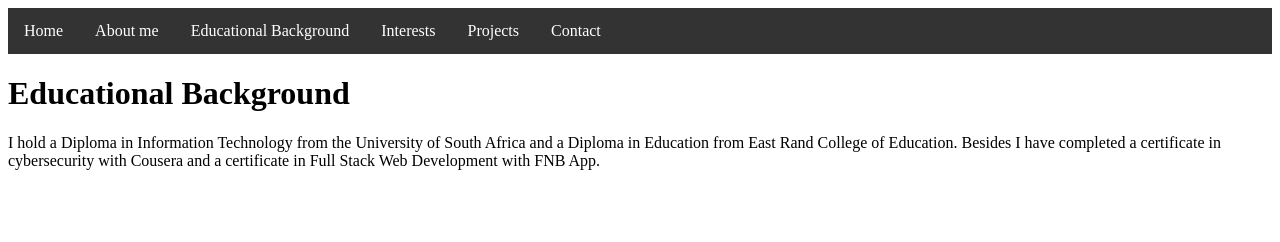
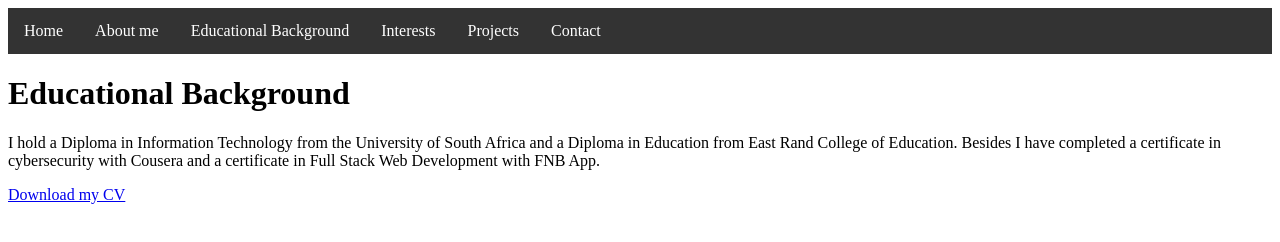
Before and after one commit to Conroy-a11y/Portfolio_Hackaton, a plain HTML site: page education.html in a window 1280 px wide. Drawn offline with Linux system fonts and the light colour scheme.

Commit message:
Update education.html
updatind education.html page

```diff
--- a/education.html
+++ b/education.html
@@ -21,5 +21,6 @@
   I hold a Diploma in Information Technology from the University of South Africa
   and a Diploma in Education from East Rand College of Education. Besides I have completed a certificate in cybersecurity with Cousera
   and a certificate in Full Stack Web Development with FNB App.
+  <p><a href="my_new_CV.docx">Download my CV</a></p>
 </body>
 </html>
```
